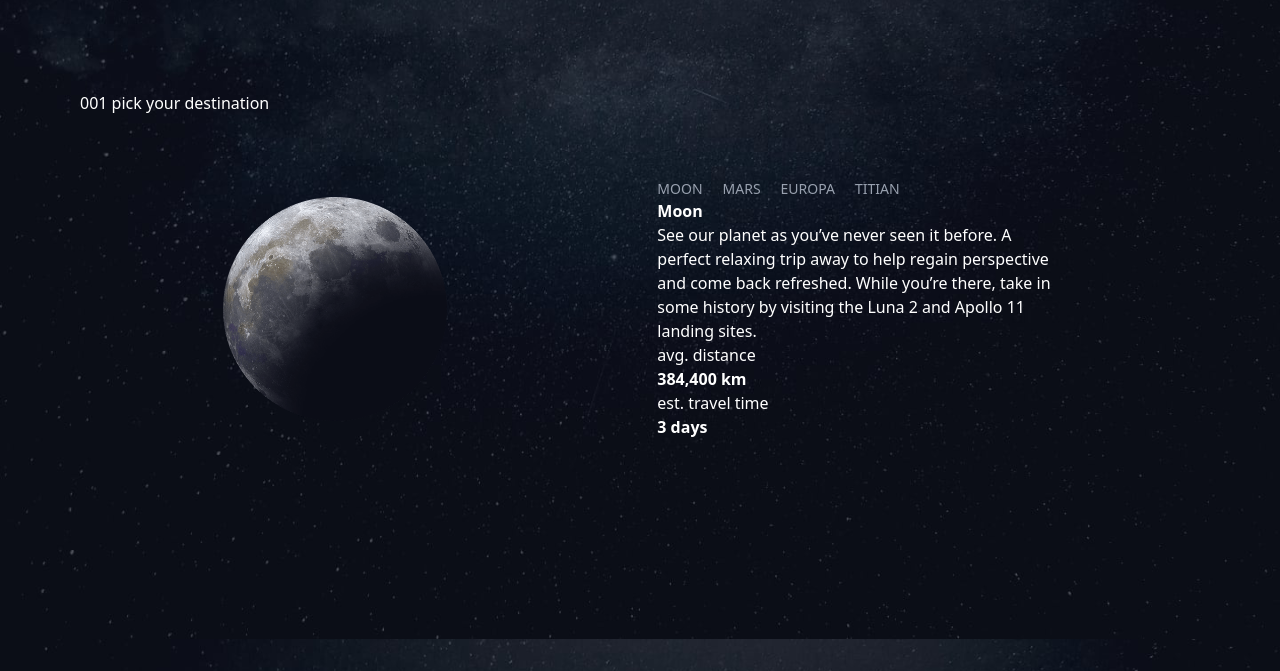
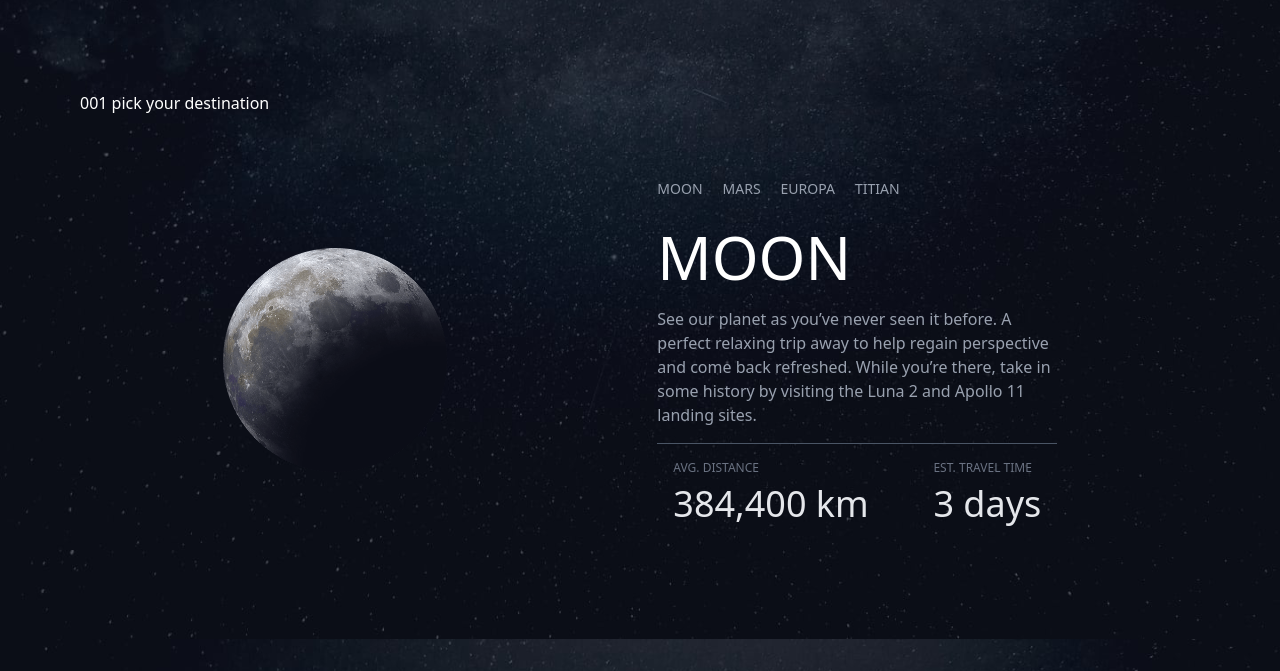
Before and after one commit to jabo-arnold-landry/Space-tourism-website, a website: page src/pages/destination-europa.html in a window 1280 px wide. Shown: the part 161-832 px from the top of the page. Drawn offline with Linux system fonts and the light colour scheme; files whose address does not match are found by name.

Commit message:
feat:Style destanation info section
this a template which directs how things will look like when we apply them normally, I mean when we add real data not just these mock data

```diff
--- a/src/pages/destination-europa.html
+++ b/src/pages/destination-europa.html
@@ -51,28 +51,39 @@
           alt="moon"
           class="w-7/12 sm:w-56"
         />
-        <section class="space-details">
+        <section class="space-details grid gap-3">
           <ul
             id="destination-switcher"
             class="grid grid-cols-4 gap-4 sm:flex sm:gap-5"
           ></ul>
-          <div>
-            <strong>Moon</strong>
-            <p class="max-w-100">
-              See our planet as you’ve never seen it before. A perfect relaxing
-              trip away to help regain perspective and come back refreshed.
-              While you’re there, take in some history by visiting the Luna 2
-              and Apollo 11 landing sites.
-            </p>
-          </div>
 
-          <div>
-            <p>avg. distance</p>
-            <strong>384,400 km</strong>
+          <section class="grid divide-y divide-gray-600 py-4">
+            <div class="grid gap-5">
+              <strong class="text-6xl font-extralight uppercase">Moon</strong>
+              <p class="max-w-100 text-gray-400 pb-4">
+                See our planet as you’ve never seen it before. A perfect
+                relaxing trip away to help regain perspective and come back
+                refreshed. While you’re there, take in some history by visiting
+                the Luna 2 and Apollo 11 landing sites.
+              </p>
+            </div>
 
-            <p>est. travel time</p>
-            <strong>3 days</strong>
-          </div>
+            <div class="pt-4 flex justify-between px-4">
+              <div>
+                <p class="text-xs mb-2 text-gray-500 uppercase">
+                  avg. distance
+                </p>
+                <p class="text-4xl text-gray-200 font-extralight">384,400 km</p>
+              </div>
+
+              <div>
+                <p class="text-xs mb-2 text-gray-500 uppercase">
+                  est. travel time
+                </p>
+                <p class="text-4xl text-gray-200 font-extralight">3 days</p>
+              </div>
+            </div>
+          </section>
         </section>
       </section>
     </main>
```
Also changed, not shown: src/output.css.
